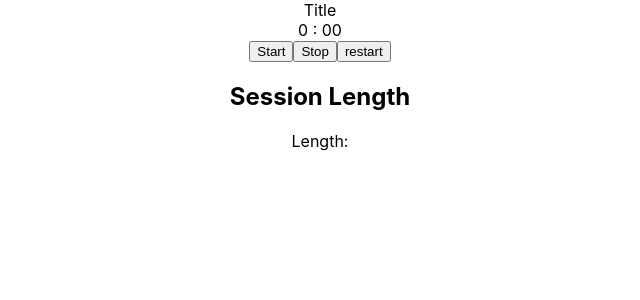
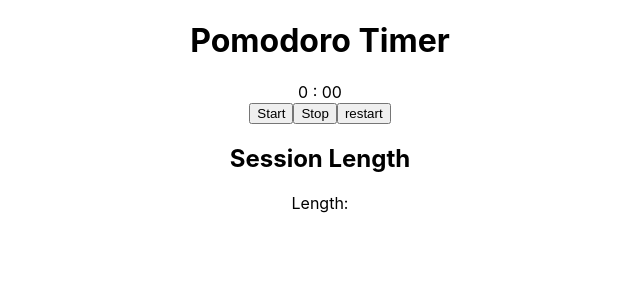
Before and after one commit to JarrodKane/pomodoro, a React (Create React App) app: page / in a window 1280 px wide. Shown: the top 300 px of the page, without its empty margins (320-960 px from the left). Built offline with nearby package versions, Linux system fonts and the light colour scheme.

Commit message:
cleanup and fix of start button so it starts from where it left off

```diff
--- a/src/components/Pomodoro.js
+++ b/src/components/Pomodoro.js
@@ -1,4 +1,4 @@
-import React, { useState, useEffect } from "react";
+import React, { useState } from "react";
 //import styled from "styled-components";
 
 import useInterval from "../hooks/useIneterval";
@@ -29,7 +29,11 @@ export default function Pomodoro() {
   //Starts the timer running
   const handleStart = () => {
     setTimerRunning(true);
-    setCount(changeToSecs(useSesh));
+    if (count === 0) {
+      setCount(changeToSecs(useSesh));
+    } else {
+      setCount(count);
+    }
   };
 
   // Pauses the timer
@@ -43,9 +47,11 @@ export default function Pomodoro() {
     setTimerRunning(true);
   };
 
+  // TODO: if start is clicked then the start button will be changed to be a pause button, and it will cause pause if clicked, and vice-versa
+
   return (
     <div>
-      <div>Title</div>
+      <h1>Pomodoro Timer</h1>
       <div>
         <TimeDisplay time={count} />
       </div>
--- a/src/hooks/useIneterval.js
+++ b/src/hooks/useIneterval.js
@@ -1,4 +1,4 @@
-import React, { useState, useEffect, useRef } from "react";
+import { useEffect, useRef } from "react";
 
 //Taken from https://overreacted.io/making-setinterval-declarative-with-react-hooks/
 
```
Also changed, not shown: 1 other file (tests, documents, lock files or other folders).
